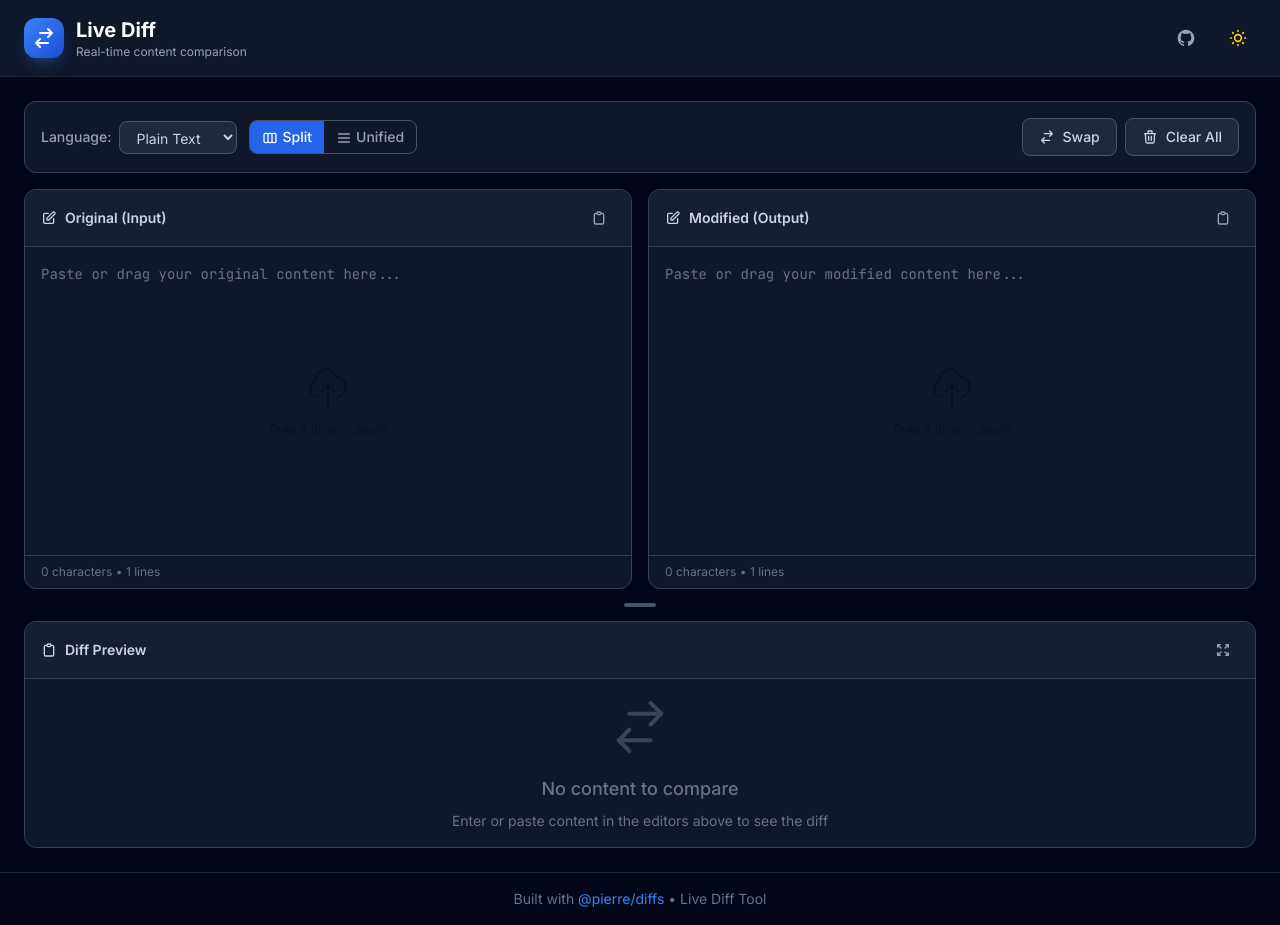
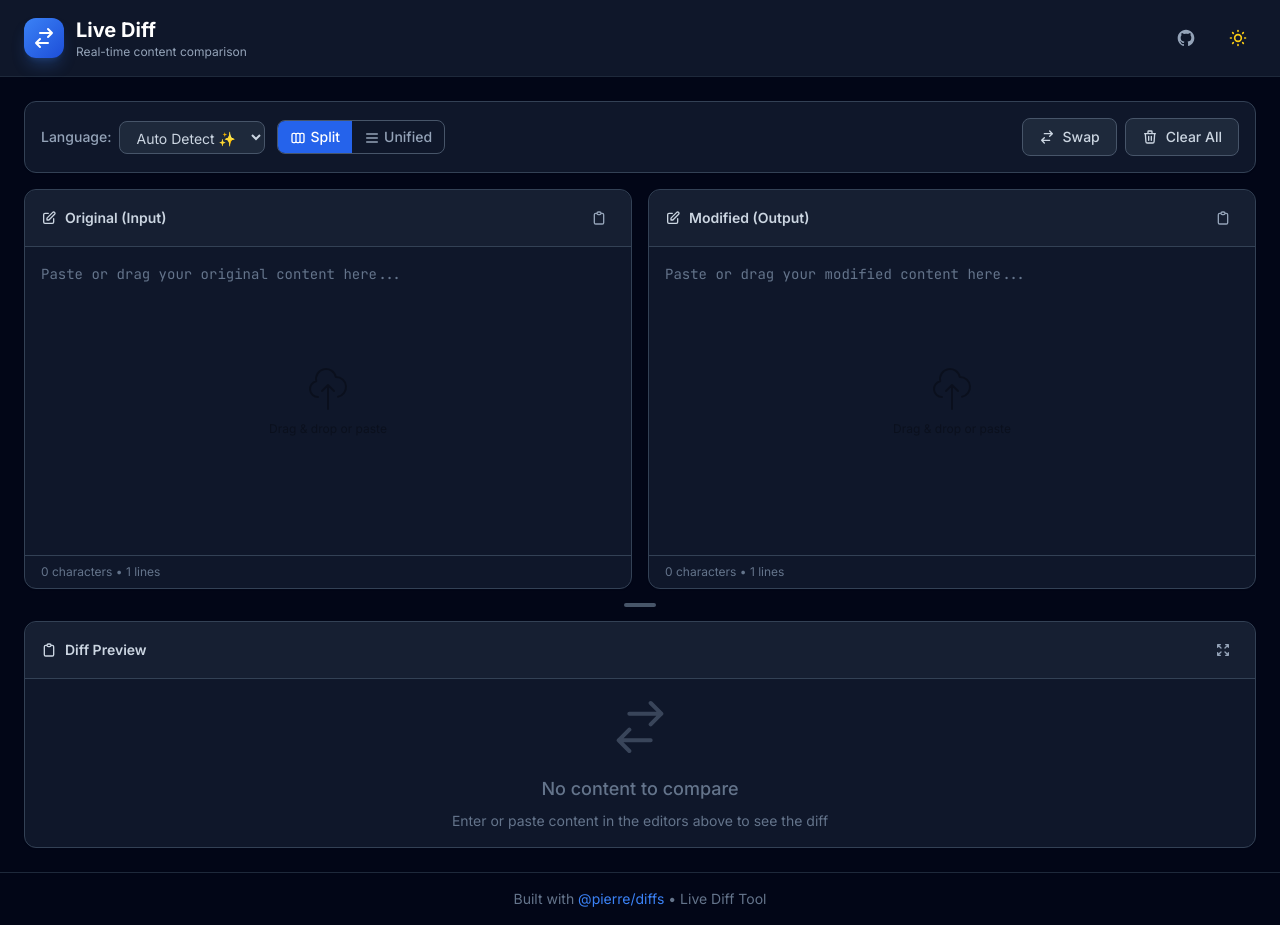
Before and after one commit to yhzhu99/live-diff, a React (Vite) app: page / in a window 1280 px wide. Built offline with nearby package versions, Linux system fonts and the light colour scheme.

Commit message:
feat: Implement automatic language detection using highlight.js and display the detected language in the toolbar.

```diff
--- a/package.json
+++ b/package.json
@@ -10,6 +10,7 @@
   },
   "dependencies": {
     "@pierre/diffs": "^1.0.7",
+    "highlight.js": "^11.11.1",
     "react": "^19.0.0",
     "react-dom": "^19.0.0"
   },
--- a/src/App.tsx
+++ b/src/App.tsx
@@ -1,5 +1,6 @@
 import { useState, useCallback, useMemo, useRef, useEffect } from 'react'
 import { MultiFileDiff, type FileContents } from '@pierre/diffs/react'
+import hljs from 'highlight.js'
 import { Editor } from './components/Editor'
 import { Toolbar } from './components/Toolbar'
 import { Header } from './components/Header'
@@ -35,7 +36,8 @@
 export default function App() {
   const [originalContent, setOriginalContent] = useState('')
   const [modifiedContent, setModifiedContent] = useState('')
-  const [language, setLanguage] = useState('plaintext')
+  const [language, setLanguage] = useState('auto')
+  const [detectedLanguage, setDetectedLanguage] = useState('plaintext')
   const [diffStyle, setDiffStyle] = useState<DiffStyle>('split')
   const [darkMode, setDarkMode] = useState(true)
 
@@ -43,6 +45,29 @@
   const [editorHeight, setEditorHeight] = useState(400)
   const [isFullscreen, setIsFullscreen] = useState(false)
   const isResizing = useRef(false)
+
+  // Auto detection effect
+  useEffect(() => {
+    if (language !== 'auto') {
+      setDetectedLanguage(language)
+      return
+    }
+
+    const contentToDetect = modifiedContent || originalContent
+    if (!contentToDetect) {
+      setDetectedLanguage('plaintext')
+      return
+    }
+
+    try {
+      const result = hljs.highlightAuto(contentToDetect)
+      const detected = result.language || 'plaintext'
+      // Map hljs language to shiki language if needed (though they mostly match)
+      setDetectedLanguage(detected)
+    } catch (e) {
+      setDetectedLanguage('plaintext')
+    }
+  }, [language, originalContent, modifiedContent])
 
   // Get file extension from language
   const getExtension = (lang: string): string => {
@@ -75,14 +100,14 @@
 
   // Create stable file objects
   const oldFile: FileContents = useMemo(() => ({
-    name: `original.${getExtension(language)}`,
+    name: `original.${getExtension(detectedLanguage)}`,
     contents: originalContent,
-  }), [originalContent, language])
+  }), [originalContent, detectedLanguage])
 
   const newFile: FileContents = useMemo(() => ({
-    name: `modified.${getExtension(language)}`,
+    name: `modified.${getExtension(detectedLanguage)}`,
     contents: modifiedContent,
-  }), [modifiedContent, language])
+  }), [modifiedContent, detectedLanguage])
 
   // Handle swap
   const handleSwap = useCallback(() => {
@@ -145,6 +170,7 @@
         {/* Toolbar */}
         <Toolbar
           language={language}
+          detectedLanguage={detectedLanguage}
           languages={LANGUAGES}
           onLanguageChange={setLanguage}
           diffStyle={diffStyle}
--- a/src/components/Toolbar.tsx
+++ b/src/components/Toolbar.tsx
@@ -1,5 +1,6 @@
 interface ToolbarProps {
   language: string
+  detectedLanguage: string
   languages: { value: string; label: string }[]
   onLanguageChange: (lang: string) => void
   diffStyle: 'split' | 'unified'
@@ -10,6 +11,7 @@
 
 export function Toolbar({
   language,
+  detectedLanguage,
   languages,
   onLanguageChange,
   diffStyle,
@@ -17,6 +19,11 @@
   onSwap,
   onClear,
 }: ToolbarProps) {
+  const allLanguages = [{ value: 'auto', label: 'Auto Detect ✨' }, ...languages]
+
+  // Find the label for detected language
+  const detectedLabel = languages.find(l => l.value === detectedLanguage)?.label || detectedLanguage
+
   return (
     <div className="flex flex-wrap items-center justify-between gap-4 p-4 bg-white dark:bg-surface-900 rounded-xl border border-surface-200 dark:border-surface-700 shadow-sm">
       <div className="flex items-center gap-3">
@@ -25,17 +32,24 @@
           <label className="text-sm font-medium text-surface-600 dark:text-surface-400">
             Language:
           </label>
+          <div className="flex flex-col">
             <select
               className="select"
               value={language}
               onChange={(e) => onLanguageChange(e.target.value)}
             >
-            {languages.map((lang) => (
+              {allLanguages.map((lang) => (
                 <option key={lang.value} value={lang.value}>
                   {lang.label}
                 </option>
               ))}
             </select>
+            {language === 'auto' && detectedLanguage !== 'plaintext' && (
+              <span className="text-[10px] text-primary-500 mt-0.5 ml-1 animate-fade-in absolute -bottom-4">
+                Detected: {detectedLabel}
+              </span>
+            )}
+          </div>
         </div>
 
         {/* Diff style toggle */}
--- a/src/index.css
+++ b/src/index.css
@@ -129,6 +129,10 @@
   @apply w-full h-full overflow-auto;
   @apply bg-surface-50 dark:bg-surface-900;
   @apply rounded-lg border border-surface-200 dark:border-surface-700;
+  /* Ensure children inherit wrapping behavior if they don't override it */
+  white-space: pre-wrap;
+  word-break: break-all;
+  overflow-wrap: break-word;
 }
 
 /* Resize Handle */
@@ -165,6 +169,10 @@
   @apply border-b border-surface-200 dark:border-surface-700;
   @apply bg-surface-50 dark:bg-surface-800/50;
   @apply rounded-t-xl;
+}
+
+.detected-badge-container {
+  @apply relative mb-1;
 }
 
 .panel-title {
```
Also changed, not shown: 1 other file (tests, documents, lock files or other folders). Lines whose indentation alone changed are shown as unchanged.
